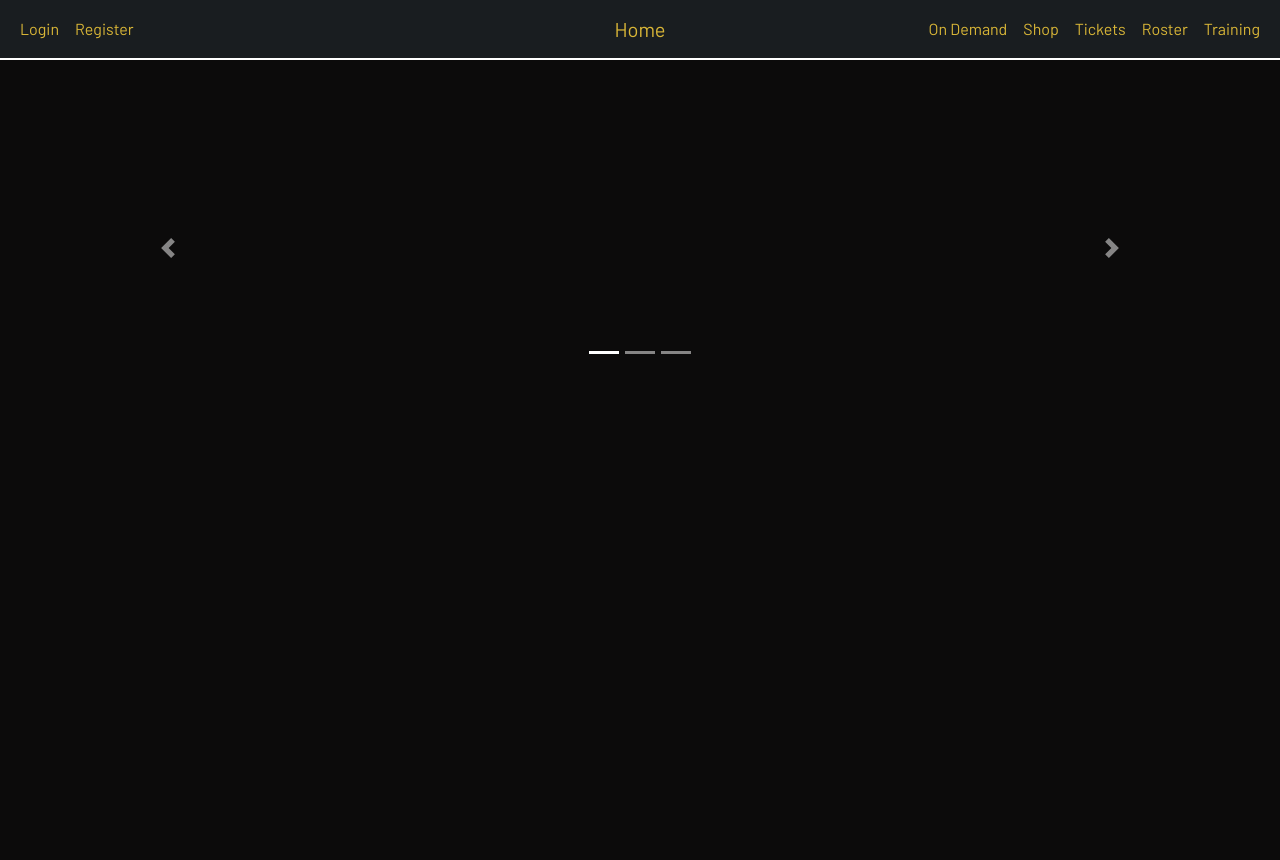
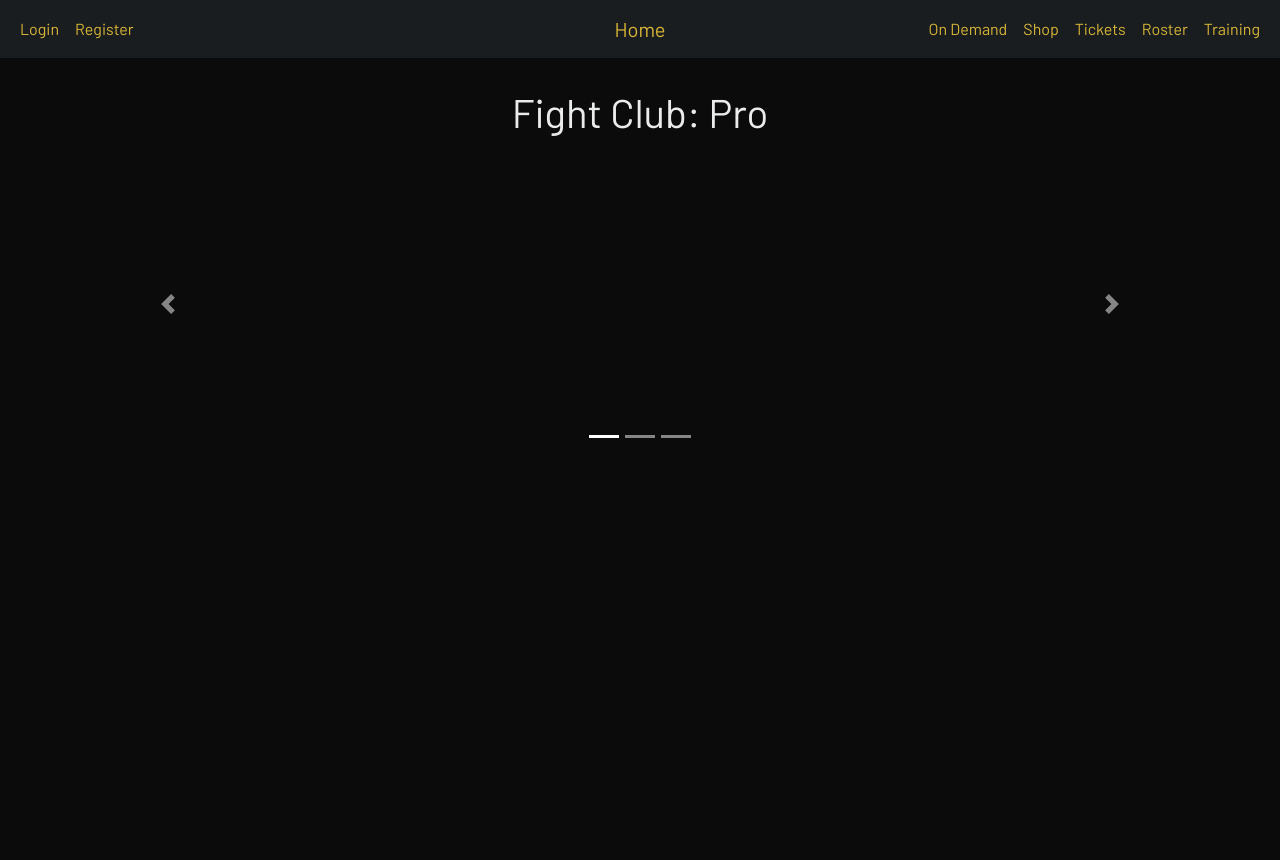
Before and after one commit to JackSnowdon/fcp-django, a Django app: page / in a window 1280 px wide. After the commit the page ends 438 px from the top, so only its background shows below. Run offline with Django 3.2, Linux system fonts and the light colour scheme; data that the repository does not hold is empty; some libraries are stand-ins or nearby versions.

Commit message:
background color updates

```diff
--- a/home/templates/index.html
+++ b/home/templates/index.html
@@ -1,6 +1,8 @@
-{% extends "base.html" %} {% block content %}
+{% extends "base.html" %}
+{% block page_title %}Fight Club: Pro{% endblock %}
 
-
+{% block page_heading %}Fight Club: Pro{% endblock %}
+{% block content %}
 <div id="carouselExampleIndicators" class="carousel slide" data-ride="carousel">
     <ol class="carousel-indicators">
         <li data-target="#carouselExampleIndicators" data-slide-to="0" class="active"></li>
@@ -12,7 +14,7 @@
             {% if item.title == "Returning For A Second Time" %}
             <div class="carousel-item active">
                 <img class="carousel" style="background-image: url('{{ MEDIA_URL }}{{ item.image }}')">
-                <div class="d-none d-md-block text-center">
+                <div class="text-center">
                     <h3>{{ item.title }}</h3>
                     <p>{{ item.description}}</p>
                 </div>
@@ -20,7 +22,7 @@
             {% else %}
             <div class="carousel-item">
                 <img class="carousel" style="background-image: url('{{ MEDIA_URL }}{{ item.image }}')">
-                <div class="d-none d-md-block text-center">
+                <div class="text-center">
                     <h3>{{ item.title }}</h3>
                     <p>{{ item.description}}</p>
                 </div>
--- a/static/css/styles.css
+++ b/static/css/styles.css
@@ -57,7 +57,7 @@
     background-size: contain;
     background-repeat: no-repeat;
     background-position: center center;
-    height: 33vh;
+    height: 40vh;
     width: 100%;
 }
 
@@ -67,9 +67,14 @@
     background-color: #0c0b0b;
     font-family: 'Barlow', sans-serif;
     min-height: 100vh;
+    color: #eaebeb;
 }
 
 /* Shop */
+
+.card {
+    color: #212529;
+}
 
 .card-img-top {
     -webkit-background-size: contain;
@@ -114,7 +119,7 @@ a {
 }
 
 body {
-    padding-top: 60px;
+    padding-top: 40px;
 }
 
 form {
--- a/templates/base.html
+++ b/templates/base.html
@@ -65,7 +65,7 @@
         <div class="container">
             <br>
             <br>
-            <h1>{% block page_heading %}{% endblock %}</h1>
+            <h1 class="text-center">{% block page_heading %}{% endblock %}</h1>
             {% if messages %}
             <div>
                 {% for message in messages %} {{ message }} {% endfor %}
```
